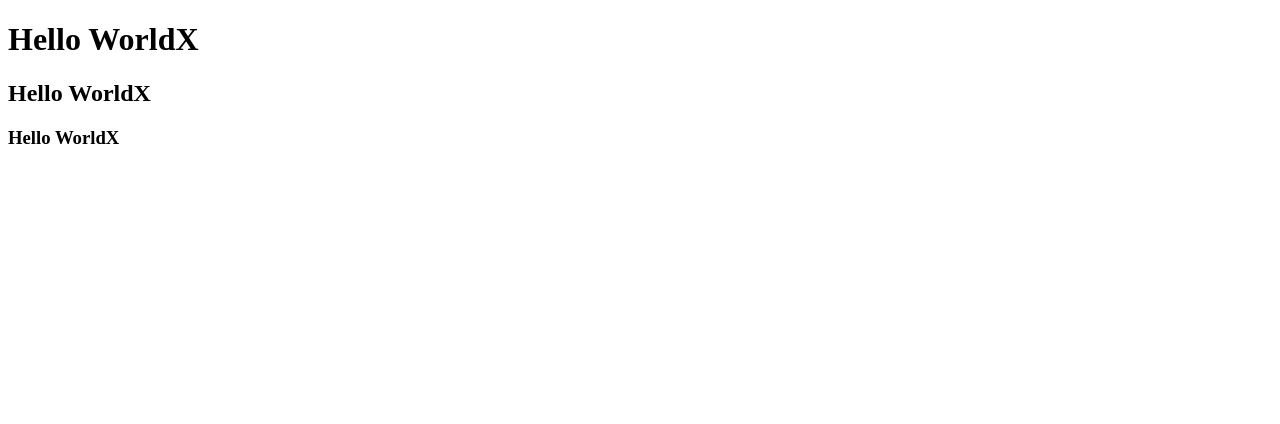
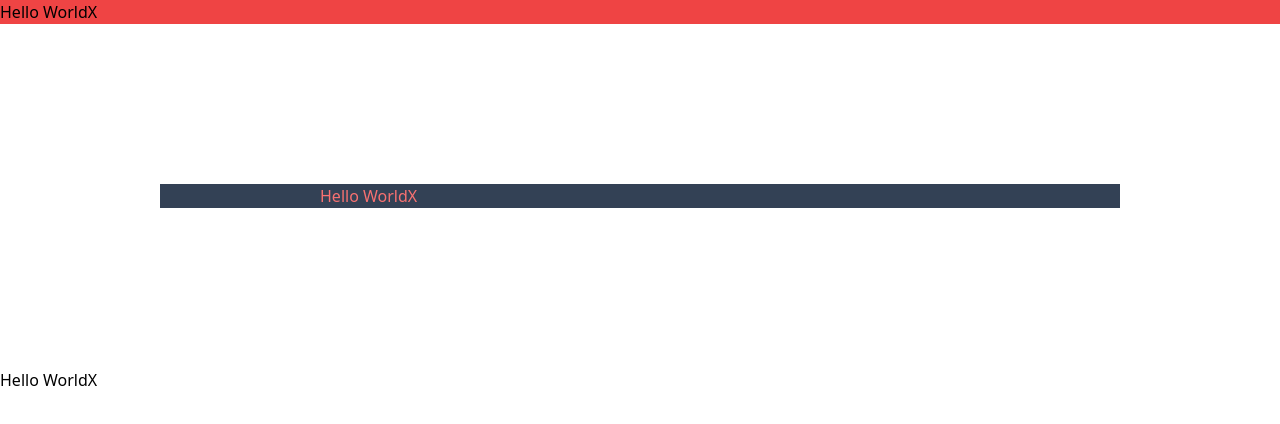
Before and after one commit to pro-masud/Tailwind-Frist-project, a website built with Vite: page index.html in a window 1280 px wide. Built offline with nearby package versions, Linux system fonts and the light colour scheme.

Commit message:
tailwind css project complete setup now

```diff
--- a/index.html
+++ b/index.html
@@ -9,8 +9,8 @@
 </head>
 <body>
 
-    <h1>Hello WorldX</h1>
-    <h2>Hello WorldX</h2>
+    <h1 class="bg-red-500">Hello WorldX</h1>
+    <h2 class="bg-slate-700 text-red-400 pl-40 m-40">Hello WorldX</h2>
     <h3>Hello WorldX</h3>
 
 </body>
--- /dev/null
+++ b/postcss.config.js
@@ -0,0 +1,6 @@
+module.exports = {
+  plugins: {
+    tailwindcss: {},
+    autoprefixer: {},
+  },
+}
--- a/style.css
+++ b/style.css
@@ -0,0 +1,3 @@
+@tailwind base;
+@tailwind components;
+@tailwind utilities;
--- /dev/null
+++ b/tailwind.config.js
@@ -0,0 +1,8 @@
+/** @type {import('tailwindcss').Config} */
+module.exports = {
+  content: ["*"],
+  theme: {
+    extend: {},
+  },
+  plugins: [],
+}
```
Also changed, not shown: package.json (+9 -3 lines), 1 other file.
